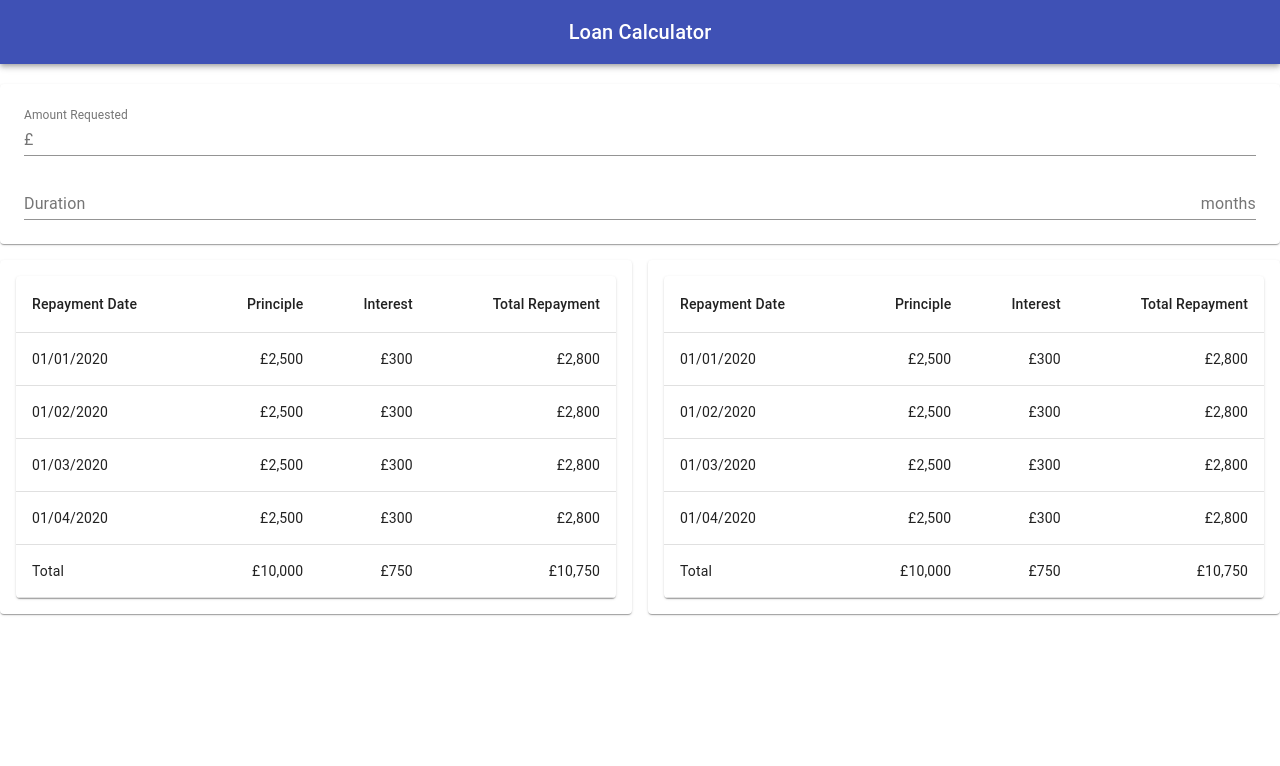
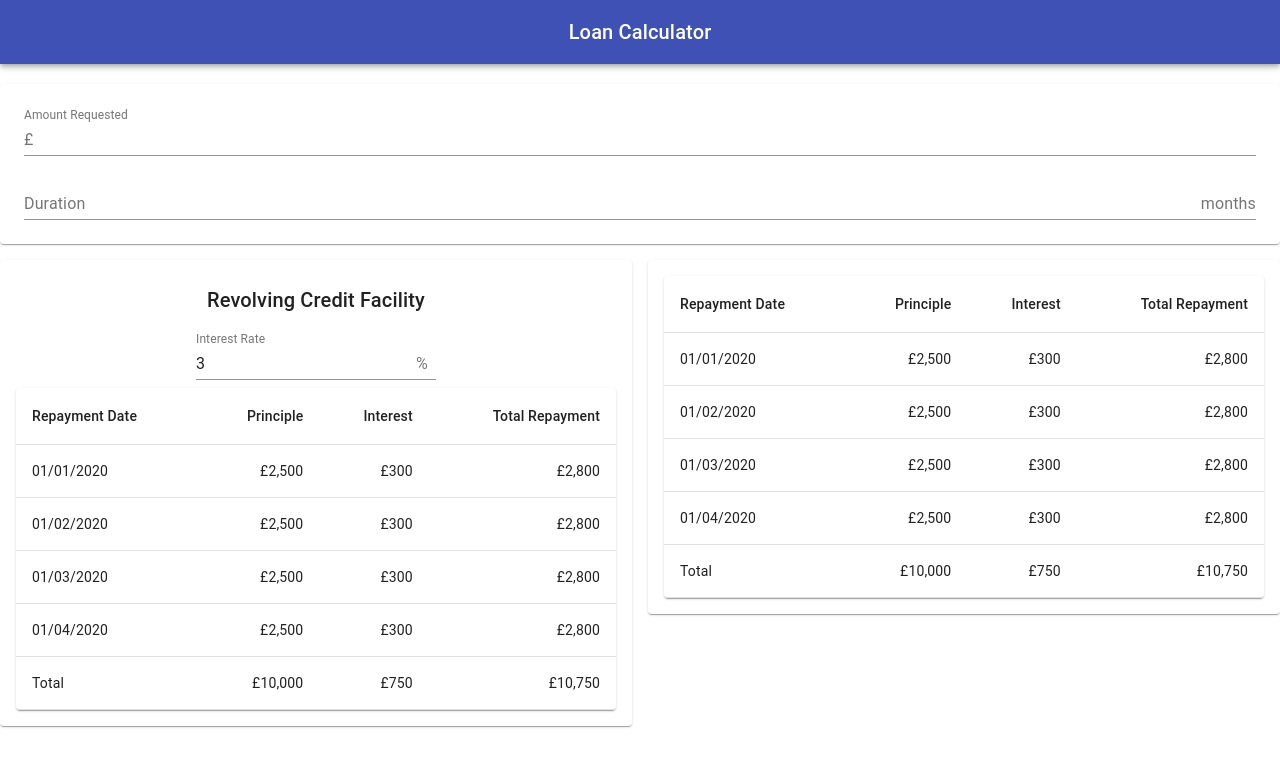
Before and after one commit to Dom101/loan-calculator, a React (Create React App) app: page / in a window 1280 px wide. Shown: the top 766 px of the page. Built offline with nearby package versions, Linux system fonts and the light colour scheme.

Commit message:
Added RCF calculator page

```diff
--- a/src/App.js
+++ b/src/App.js
@@ -7,6 +7,7 @@ import Paper from "@material-ui/core/Paper";
 import Grid from "@material-ui/core/Grid";
 
 import LoanParameters from './components/LoanParameters';
+import RcfCalculator from './components/RcfCalculator';
 import Table from './components/Table';
 
 const useStyles = makeStyles(theme => ({
@@ -54,7 +55,7 @@ function App() {
         </Grid>
         <Grid item xs>
           <Paper className={classes.paper}>
-            <Table rows={rows} />
+            <RcfCalculator />
           </Paper>
         </Grid>
         <Grid item xs>
--- /dev/null
+++ b/src/components/RcfCalculator.js
@@ -0,0 +1,41 @@
+import React, { useState } from 'react';
+import {
+  FormControl, Input, InputLabel, InputAdornment, Typography, makeStyles
+} from '@material-ui/core';
+
+import Table from './Table';
+import repaymentCalculator from '../utils/repaymentCalculator';
+
+export default function RcfCalculator() {
+  const [interestRate, setInterestRate] = useState(3);
+  const rows = repaymentCalculator();
+
+  const useStyles = makeStyles(theme => ({
+    margin: {
+      margin: theme.spacing(1),
+    },
+  }));
+
+  const classes = useStyles();
+
+  return (
+    <div>
+      <Typography variant="h6" className={classes.margin}>
+        Revolving Credit Facility
+      </Typography>
+      <FormControl className={classes.margin} >
+        <InputLabel htmlFor="standard-adornment-amount">Interest Rate</InputLabel>
+        <Input
+          type="number"
+          value={interestRate}
+          onChange={(event) => setInterestRate(event.target.value)}
+          endAdornment={<InputAdornment position="start">%</InputAdornment>}
+          inputProps={{
+            'data-testid': 'interestInput'
+          }}
+        />
+      </FormControl>
+      <Table rows={rows} />
+    </div>
+  );
+};
--- /dev/null
+++ b/src/utils/repaymentCalculator.js
@@ -0,0 +1,11 @@
+export default function repaymentCalculator(amount, interest) {
+  const repayments = [
+    { date: '01/01/2020', principle: '£2,500', interest: '£300', repayment: '£2,800' },
+    { date: '01/02/2020', principle: '£2,500', interest: '£300', repayment: '£2,800' },
+    { date: '01/03/2020', principle: '£2,500', interest: '£300', repayment: '£2,800' },
+    { date: '01/04/2020', principle: '£2,500', interest: '£300', repayment: '£2,800' },
+    { date: 'Total', principle: '£10,000', interest: '£750', repayment: '£10,750' },
+  ];
+
+  return repayments;
+}
```
Also changed, not shown: 2 other files (tests, documents, lock files or other folders).
